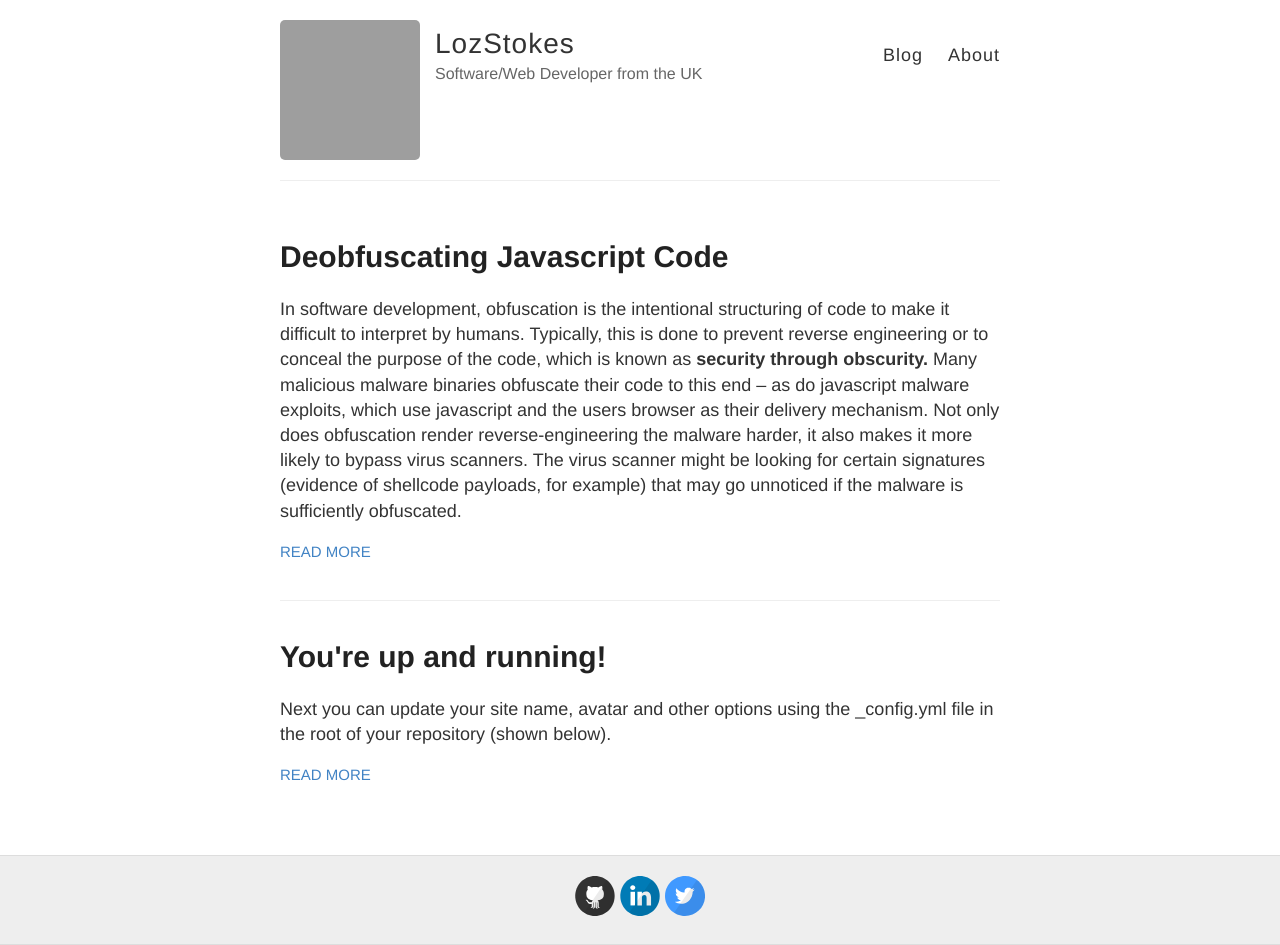
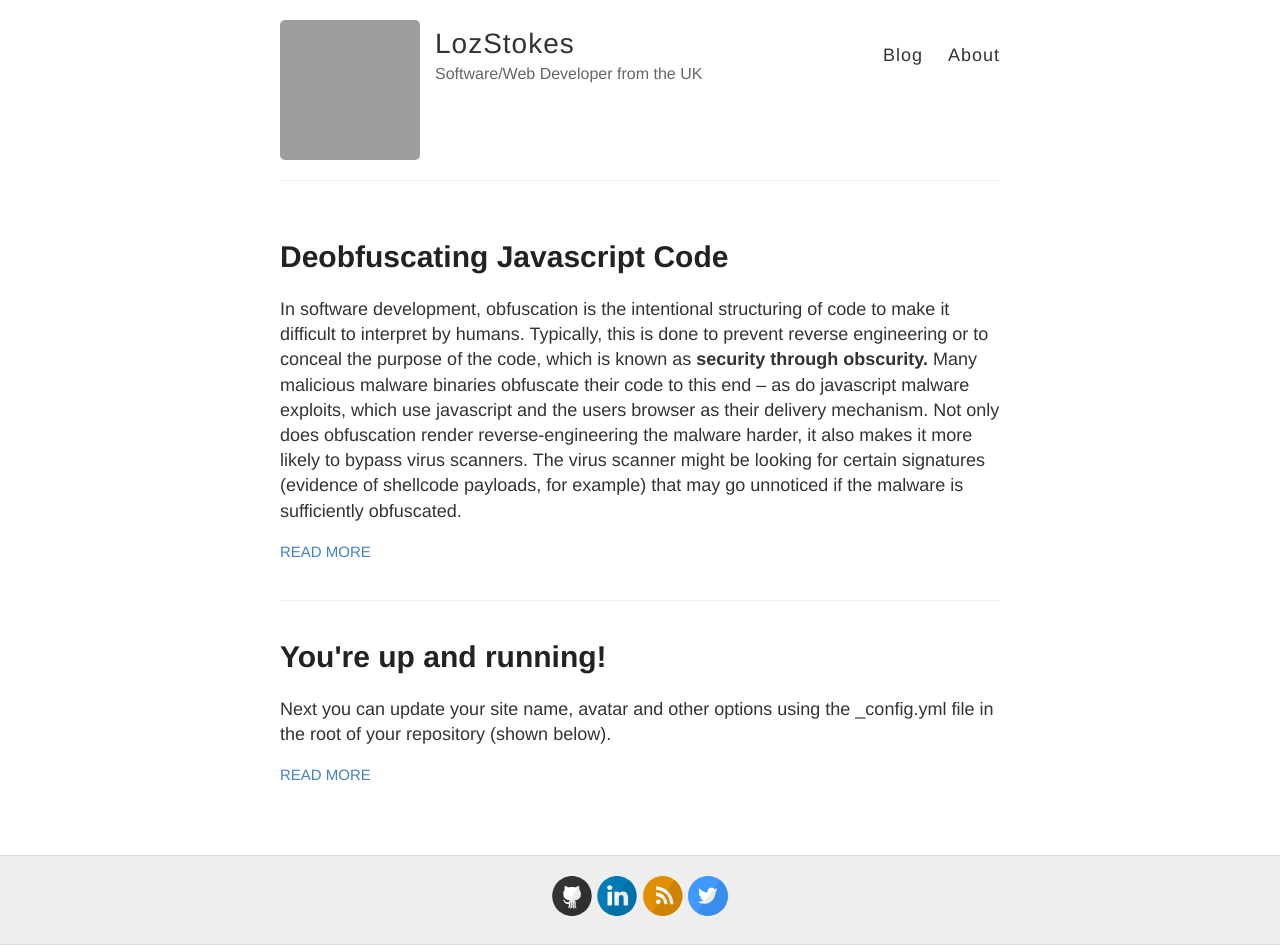
Before and after one commit to laurencestokes/LaurenceStokes.github.io, a Jekyll site: the page built from index.html, in a window 1280 px wide. Built offline with Jekyll 4.4.1, drawn with Linux system fonts in a browser that asks for light colours; Markdown is read by kramdown in place of the engine named in the settings; grey boxes are pictures that could not be loaded.

Commit message:
Update _config.yml

```diff
--- a/_config.yml
+++ b/_config.yml
@@ -25,7 +25,7 @@
   instagram:
   linkedin: https://uk.linkedin.com/in/lozstokes
   pinterest:
-  rss: # just type anything here for a working RSS icon, make sure you set the "url" above!
+  rss: feed.xml
   twitter: lozstokes
   stackoverflow: # your stackoverflow profile, e.g. "users/50476/bart-kiers"
   youtube: # channel/<your_long_string> or user/<user-name>
```
